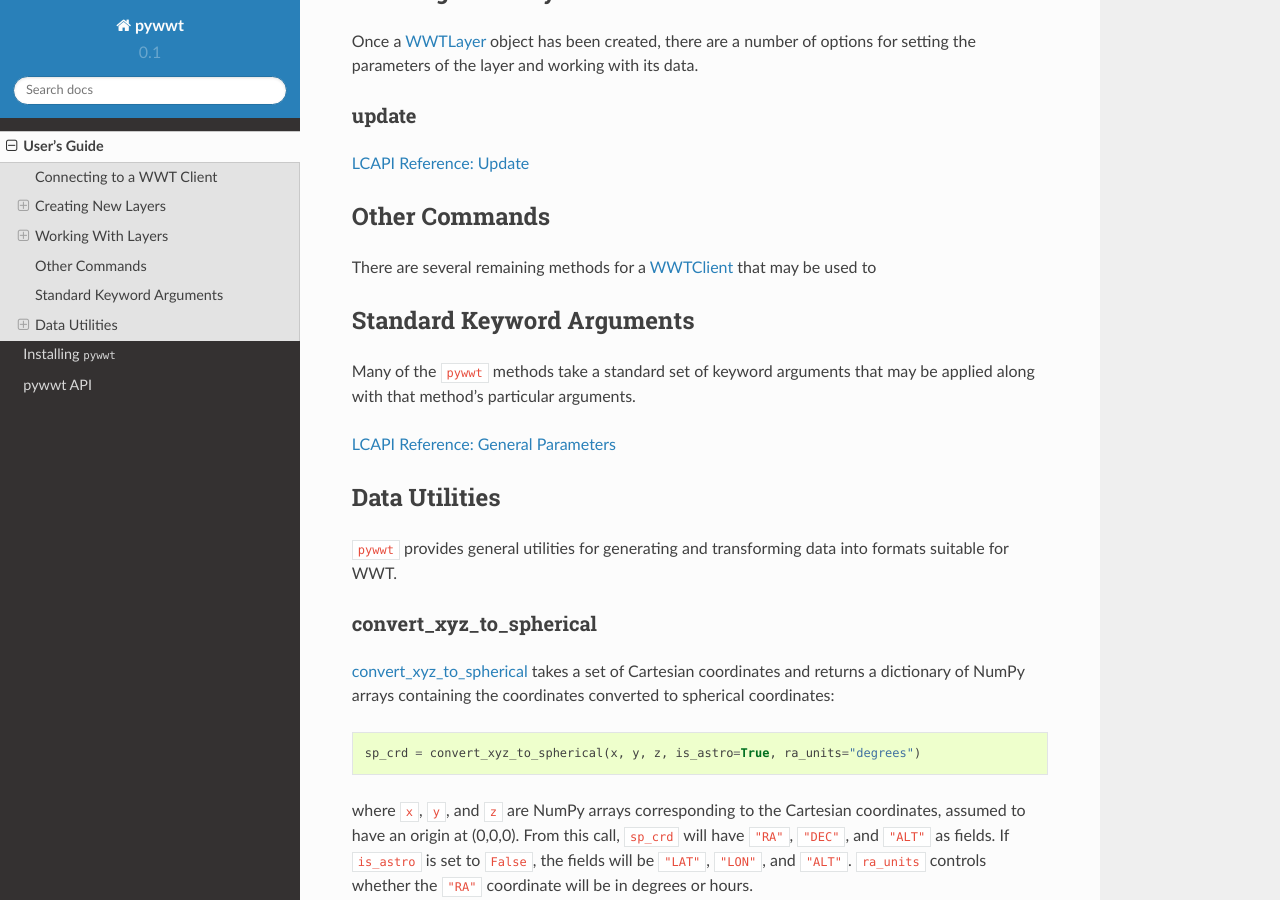
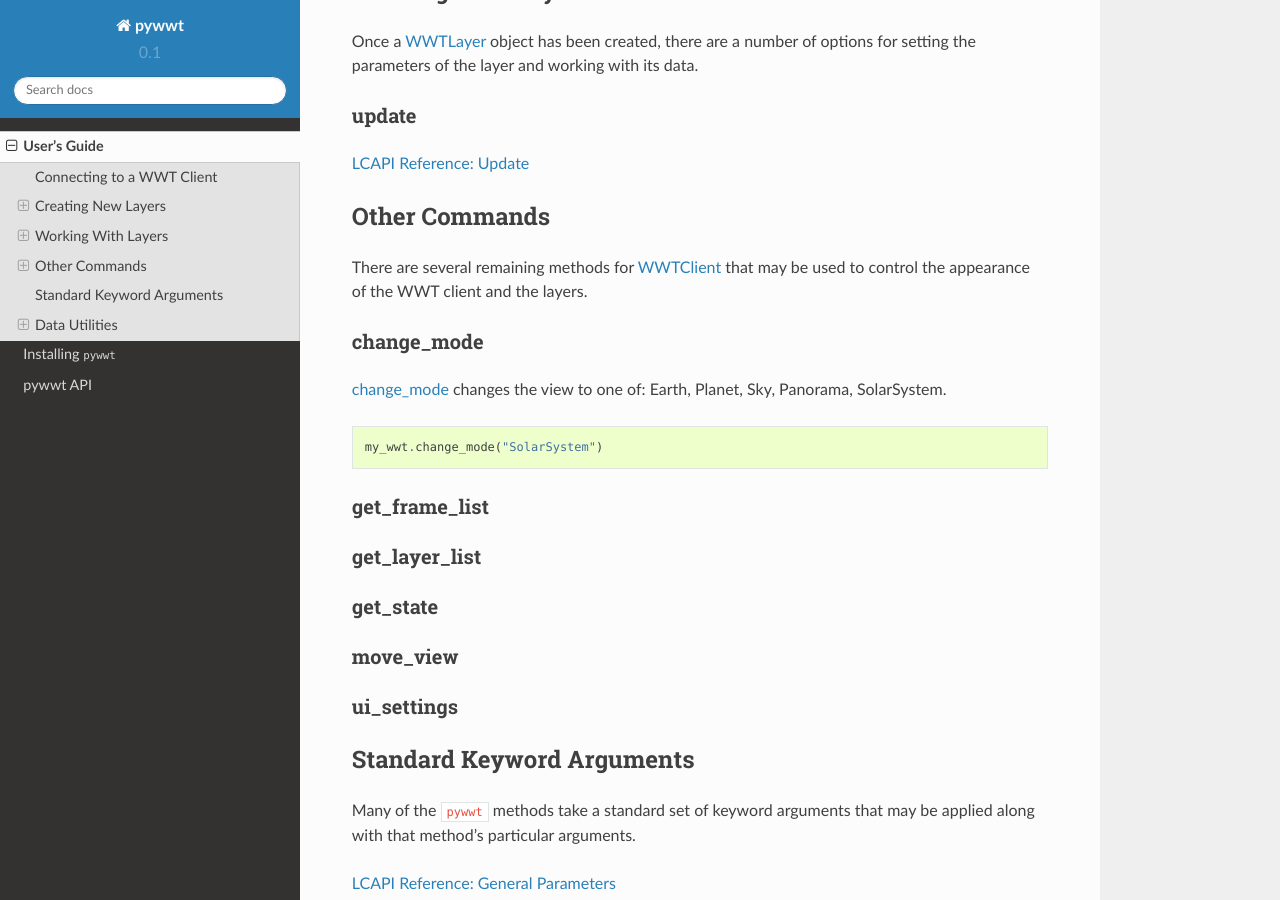
Before and after one commit to WorldWideTelescope/pywwt, a Sphinx documentation site: the page built from source/users_guide.rst, in a window 1280 px wide and 900 px high, scrolled down 2616 px. Built offline with Sphinx 7.4.7 and the Read the Docs theme 2.0.0, drawn with Linux system fonts in a browser that asks for light colours.

Commit message:
More users guide

```diff
--- a/source/users_guide.rst
+++ b/source/users_guide.rst
@@ -6,6 +6,12 @@ User's Guide
 .. _new_layer: api/pywwt.client.html#pywwt.client.WWTClient.new_layer
 .. _new_layer_group: api/pywwt.client.html#pywwt.client.WWTClient.new_layer_group
 .. _get_existing_layer: api/pywwt.client.html#pywwt.client.WWTClient.get_existing_layer
+.. _change_mode: api/pywwt.client.html#pywwt.client.WWTClient.change_mode
+.. _get_frame_list: api/pywwt.client.html#pywwt.client.WWTClient.get_frame_list
+.. _get_layer_list: api/pywwt.client.html#pywwt.client.WWTClient.get_layer_list
+.. _get_state: api/pywwt.client.html#pywwt.client.WWTClient.get_state
+.. _move_view: api/pywwt.client.html#pywwt.client.WWTClient.move_view
+.. _ui_settings: api/pywwt.client.html#pywwt.client.WWTClient.ui_settings
 
 .. _WWTLayer: api/pywwt.layer.html
 .. _update: api/pywwt.layer.html#pywwt.layer.WWTLayer.update
@@ -152,7 +158,32 @@ update
 Other Commands
 ~~~~~~~~~~~~~~
 
-There are several remaining methods for a WWTClient_ that may be used to
+There are several remaining methods for WWTClient_ that may be used to control the appearance of the WWT client
+and the layers.
+
+change_mode
++++++++++++
+
+change_mode_ changes the view to one of: Earth, Planet, Sky, Panorama, SolarSystem.
+
+.. code-block:: python
+
+    my_wwt.change_mode("SolarSystem")
+
+get_frame_list
+++++++++++++++
+
+get_layer_list
+++++++++++++++
+
+get_state
++++++++++
+
+move_view
++++++++++
+
+ui_settings
++++++++++++
 
 Standard Keyword Arguments
 ~~~~~~~~~~~~~~~~~~~~~~~~~~
```
